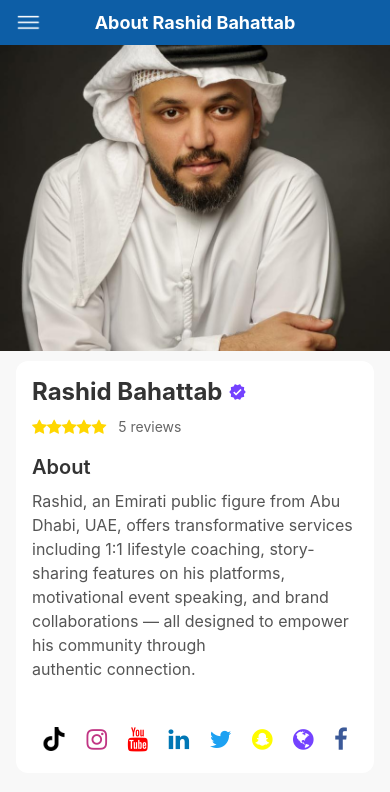
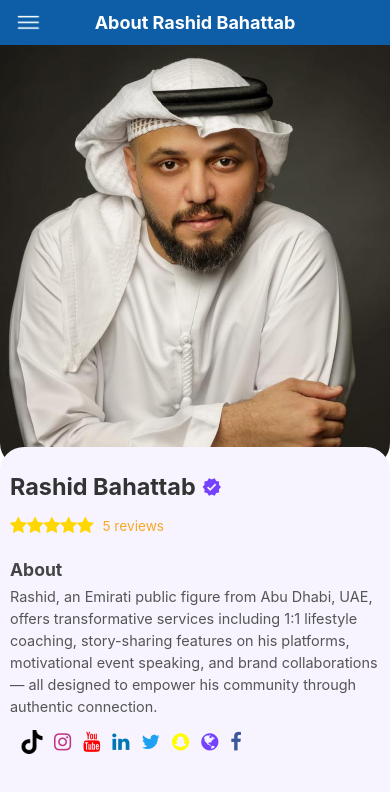
Before and after one commit to CodeBreezes/Ask_Rashid_APP, a React Native app: screen /AboutScreen in a window 390 px wide. Shown: the top 792 px of the page. Built offline with nearby package versions, Linux system fonts and the light colour scheme.

Commit message:
fixed cosmetic changes

```diff
--- a/src/api/userApi.js
+++ b/src/api/userApi.js
@@ -5,7 +5,10 @@ const BASE_URL = 'http://appointment.bitprosofttech.com/api/UserAccount';
 export const registerUser = async (payload) => {
   try {
     const response = await axios.post(`${BASE_URL}/UserRegistration`, payload, {
-      headers: { 'Content-Type': 'application/json' },
+      headers: {
+        'Content-Type': 'application/json',
+          Authorization: `Bearer ${token}`
+       },
     });
     return response;
   } catch (error) {
--- a/src/screens/AboutScreen.js
+++ b/src/screens/AboutScreen.js
@@ -4,17 +4,13 @@ import {
   Text,
   Image,
   ScrollView,
-  StyleSheet,
-  Dimensions,
   TouchableOpacity,
   Linking,
 } from 'react-native';
 import FontAwesome from 'react-native-vector-icons/FontAwesome';
 import MaterialIcons from 'react-native-vector-icons/MaterialIcons';
 import MainLayout from '../components/MainLayout';
-
-const { width } = Dimensions.get('window');
-const IMAGE_HEIGHT = 300; // Full width, adjustable height
+import styles from '../styles/HomeScreen.styles';
 
 // Social media links
 const socialLinks = [
@@ -28,69 +24,54 @@ const socialLinks = [
   { name: 'facebook', type: 'font', url: 'https://facebook.com/rashid.ad.7587', color: '#3b5998' },
 ];
 
-const AboutScreen = () => {
 const openLink = (url) => {
   Linking.openURL(url).catch((err) => console.error('Failed to open URL:', err));
 };
 
+const AboutScreen = () => {
   return (
     <MainLayout title="About Rashid Bahattab">
-      <View style={styles.container}>
-        {/* Fixed Full-Width Image */}
+      <View style={styles.screen}>
+        <ScrollView contentContainerStyle={styles.scrollContainer}>
           <Image
             source={require('../assets/rashidprofile.jpg')}
-          style={styles.fixedImage}
+            style={styles.profileImage}
             resizeMode="cover"
           />
 
-        {/* Scrollable Content */}
-        <ScrollView
-          contentContainerStyle={styles.scrollContainer}
-          showsVerticalScrollIndicator={false}
-        >
-          {/* Spacer */}
-          <View style={{ height: IMAGE_HEIGHT }} />
-
           <View style={styles.content}>
-            {/* Name and Verified Badge */}
             <View style={styles.nameRow}>
               <Text style={styles.name}>Rashid Bahattab</Text>
-              <MaterialIcons
-                name="verified"
-                size={18}
-                color="#7442ff"
-                style={{ marginLeft: 6 }}
-              />
+              <MaterialIcons name="verified" size={20} color="#7442ff" />
             </View>
 
-            {/* Star Ratings */}
             <View style={styles.starsRow}>
               {[1, 2, 3, 4, 5].map((_, i) => (
-                <FontAwesome key={i} name="star" size={16} color="#FFD700" />
+                <FontAwesome key={i} name="star" size={18} color="#FFD700" />
               ))}
               <Text style={styles.reviewText}> 5 reviews</Text>
             </View>
 
             <Text style={styles.sectionTitle}>About</Text>
             <Text style={styles.description}>
-              Rashid, an Emirati public figure from Abu Dhabi, UAE, offers transformative services including 1:1 lifestyle coaching, story-sharing features on his platforms, motivational event speaking, and brand collaborations — all designed to empower his community through authentic connection.
+              Rashid, an Emirati public figure from Abu Dhabi, UAE, offers transformative services including 1:1 lifestyle coaching, story-sharing features on his platforms, motivational event speaking, and brand collaborations — all designed to empower his community through authentic connection.
             </Text>
 
-            {/* Social Media Icons Row */}
+            {/* Social Media Icons */}
             <View style={styles.socialIconsRow}>
               {socialLinks.map((item, index) => (
                 <TouchableOpacity key={index} onPress={() => openLink(item.url)}>
                   {item.type === 'font' ? (
                     <FontAwesome
                       name={item.name}
-                      size={24}
+                      size={20}
                       color={item.color}
                       style={styles.iconSpacing}
                     />
                   ) : (
                     <Image
                       source={item.source}
-                      style={[styles.iconSpacing, { width: 24, height: 24 }]}
+                      style={{ width: 24, height: 24, marginHorizontal: 10 }}
                       resizeMode="contain"
                     />
                   )}
@@ -104,72 +85,4 @@ const AboutScreen = () => {
   );
 };
 
-const styles = StyleSheet.create({
-  container: {
-    flex: 1,
-    position: 'relative',
-  },
-  fixedImage: {
-    width: '100%',
-    height: IMAGE_HEIGHT * 1.02,
-    position: 'absolute',
-    top: 0,
-    left: 0,
-    right: 0,
-    zIndex: -1,
-  },
-  scrollContainer: {
-    padding: 16,
-    paddingBottom: 50,
-  },
-  content: {
-    backgroundColor: '#fff',
-    borderRadius: 12,
-    padding: 16,
-    elevation: 2,
-  },
-  nameRow: {
-    flexDirection: 'row',
-    alignItems: 'center',
-    marginBottom: 12,
-  },
-  name: {
-    fontSize: 24,
-    fontWeight: 'bold',
-    color: '#333',
-  },
-  starsRow: {
-    flexDirection: 'row',
-    alignItems: 'center',
-    marginBottom: 20,
-  },
-  reviewText: {
-    fontSize: 14,
-    color: '#666',
-    marginLeft: 8,
-  },
-  sectionTitle: {
-    fontSize: 20,
-    fontWeight: '600',
-    color: '#333',
-    marginBottom: 10,
-  },
-  description: {
-    fontSize: 16,
-    color: '#555',
-    lineHeight: 24,
-    marginBottom: 20,
-  },
-  socialIconsRow: {
-    flexDirection: 'row',
-    flexWrap: 'wrap',
-    justifyContent: 'space-around',
-    marginTop: 20,
-  },
-  iconSpacing: {
-    marginHorizontal: 10,
-    marginVertical: 6,
-  },
-});
-
 export default AboutScreen;
--- a/src/screens/Auth/ProfileScreen.js
+++ b/src/screens/Auth/ProfileScreen.js
@@ -112,9 +112,9 @@ const ProfileScreen = () => {
         ) {
 
           showModal(
-            'Registration Successful',
-            'Please Login!',
-            'Login',
+            '✅ Success',
+            'Your Form has been Submitted successfully',
+            'OK',
             () => {
               setModalVisible(false);
               navigation.replace('Login');
@@ -239,7 +239,7 @@ const styles = StyleSheet.create({
   cardContainer: {
     width: '100%',
     backgroundColor: '#fff',
-    borderRadius: 20,
+    borderRadius: 25,
     padding: 20,
     alignItems: 'center',
     ...Platform.select({
@@ -305,7 +305,7 @@ const styles = StyleSheet.create({
     width: '100%',
     height: 55,
     backgroundColor: '#4285f4',
-    borderRadius: 10,
+    borderRadius: 25,
     justifyContent: 'center',
     alignItems: 'center',
     marginTop: 10,
--- a/src/screens/ContactUsScreen.js
+++ b/src/screens/ContactUsScreen.js
@@ -83,7 +83,7 @@ const ContactUsScreen = () => {
       );
 
       if (res.status === 200 || res.status === 201) {
-        showModal('✅ Success', 'Your feedback has been submitted successfully.');
+        showModal('✅ Success', 'Your Form has been submitted successfully.');
         if (!isCategoryReadonly) setCategory('');
         setMessage('');
       } else {
@@ -218,18 +218,20 @@ const styles = StyleSheet.create({
   },
  pickerContainer: {
   backgroundColor: '#fff',
-    borderRadius: 12,
+  borderRadius: 25,
   borderWidth: 1,
   borderColor: '#E0E6ED',
 },
+
 picker: {
   height: 50,
   width: '100%',
+  color: '#333',
 },
   readonlyText: {
     padding: 14,
     backgroundColor: '#e9ecef',
-    borderRadius: 12,
+    borderRadius: 25,
     fontSize: 16,
     color: '#555',
   },
--- a/src/screens/MyBookingsScreen.js
+++ b/src/screens/MyBookingsScreen.js
@@ -25,9 +25,21 @@ const MyBookingsScreen = () => {
 
   const fetchServices = async () => {
     try {
+      const token = await AsyncStorage.getItem('token');
+      if (!token) {
+        Alert.alert('Session Expired', 'Please login again.', [
+          { text: 'OK', onPress: () => navigation.replace('Login') },
+        ]);
+        return;
+      }
+
       const response = await axios.get(
-        'http://appointment.bitprosofttech.com/api/Services/api/services/GetAllServices'
+        'http://appointment.bitprosofttech.com/api/Services/api/services/GetAllServices',
+        {
+          headers: { Authorization: `Bearer ${token}` },
+        }
       );
+
       const services = response.data;
       const serviceMapObj = {};
       services.forEach((service) => {
@@ -223,7 +235,7 @@ const styles = StyleSheet.create({
     marginBottom: 10,
   },
   cardTitle: {
-    fontSize: 18,
+    fontSize: 15,
     fontWeight: 'bold',
     color: '#333',
   },
@@ -284,7 +296,7 @@ const styles = StyleSheet.create({
     marginBottom: 20,
   },
   modalTitle: {
-    fontSize: 24,
+    fontSize: 18,
     fontWeight: 'bold',
     color: '#333',
   },
--- a/src/screens/PaymentHistoryScreen.js
+++ b/src/screens/PaymentHistoryScreen.js
@@ -18,9 +18,17 @@ const PaymentHistoryScreen = () => {
   const [serviceMap, setServiceMap] = useState({});
   const fetchServices = async () => {
     try {
+      const token = await AsyncStorage.getItem('token');
       const response = await axios.get(
-        'http://appointment.bitprosofttech.com/api/Services/api/services/GetAllServices'
+        'http://appointment.bitprosofttech.com/api/Services/api/services/GetAllServices',
+        {
+          headers: {
+            Authorization: `Bearer ${token}`,
+            'Content-Type': 'application/json',
+          },
+        }
       );
+
       const services = response.data;
       const map = {};
       services.forEach((service) => {
@@ -123,7 +131,7 @@ const styles = StyleSheet.create({
     paddingTop: 10,
   },
   heading: {
-    fontSize: 20,
+    fontSize: 16,
     fontWeight: 'bold',
     marginBottom: 10,
     color: '#6200ee',
--- a/src/screens/UpdateProfileScreen.js
+++ b/src/screens/UpdateProfileScreen.js
@@ -261,7 +261,7 @@ const UpdateProfileScreen = () => {
               <Text style={styles.label}>Gender</Text>
               {showGenderDropdown ? (
                 <View style={styles.dropdownContainer}>
-                  {['Male', 'Female', 'Other'].map((option) => (
+                  {['Male', 'Female', 'Prefer Not to Say'].map((option) => (
                     <TouchableOpacity
                       key={option}
                       style={styles.dropdownItem}
@@ -335,7 +335,7 @@ const styles = StyleSheet.create({
     bottom: 5,
     right: 5,
     backgroundColor: '#0D5EA6',
-    borderRadius: 20,
+    borderRadius: 25,
     width: 40,
     height: 40,
     justifyContent: 'center',
@@ -349,7 +349,7 @@ const styles = StyleSheet.create({
   input: {
     borderWidth: 1,
     borderColor: '#ddd',
-    borderRadius: 10,
+    borderRadius: 25,
     paddingHorizontal: 16,
     paddingVertical: Platform.OS === 'ios' ? 16 : 12,
     backgroundColor: '#fff',
@@ -361,7 +361,7 @@ const styles = StyleSheet.create({
   genderDisplay: {
     borderWidth: 1,
     borderColor: '#ddd',
-    borderRadius: 10,
+    borderRadius: 25,
     paddingHorizontal: 16,
     paddingVertical: 14,
     backgroundColor: '#fff',
@@ -373,7 +373,7 @@ const styles = StyleSheet.create({
   button: {
     backgroundColor: '#0D5EA6',
     paddingVertical: 16,
-    borderRadius: 10,
+    borderRadius: 25,
     marginTop: 40,
     alignItems: 'center',
     width: '100%',
--- a/src/styles/HomeScreen.styles.js
+++ b/src/styles/HomeScreen.styles.js
@@ -20,7 +20,7 @@ export default StyleSheet.create({
   },
   content: {
     paddingHorizontal: 10,
-    paddingVertical: 5,
+    paddingVertical: 25,
     backgroundColor: '#f7f4ff',
     borderTopLeftRadius: 24,
     borderTopRightRadius: 24,
@@ -71,7 +71,7 @@ export default StyleSheet.create({
     backgroundColor: '#0D5EA6',
     paddingVertical: 16,
     borderRadius: 25,
-    marginTop: 15,
+    marginTop: 10,
     alignItems: 'center',
   },
   buttonText: {
```
Also changed, not shown: src/screens/BookingScreen.js (+25 -7 lines), src/screens/HelpInfoScreen.js (+1 -6 lines), src/screens/HomeScreen.js (+12 -6 lines), src/screens/PaymentScreen.js (+24 -6 lines), 1 other file (tests, documents, lock files or other folders). Lines whose indentation alone changed are shown as unchanged.
